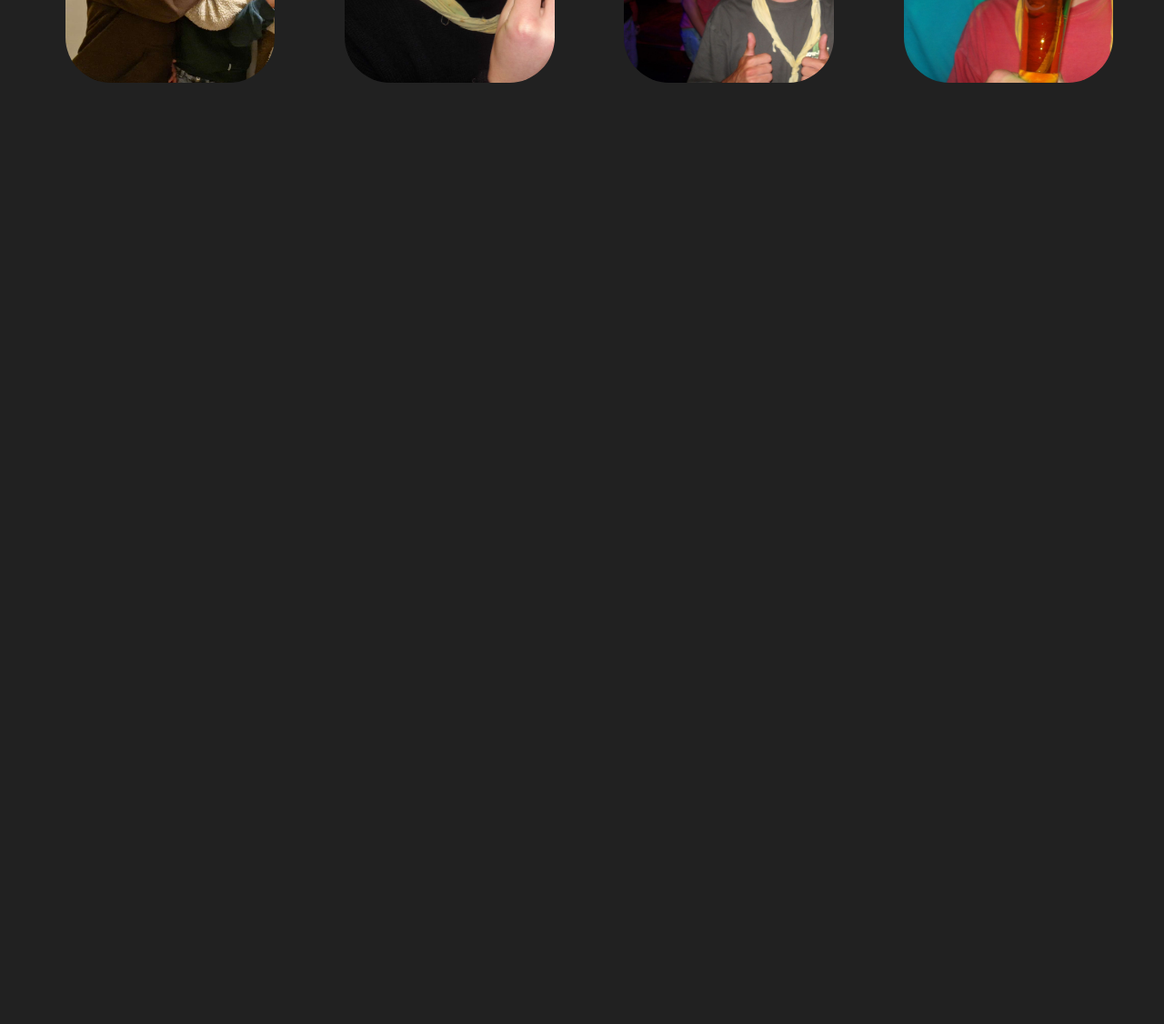
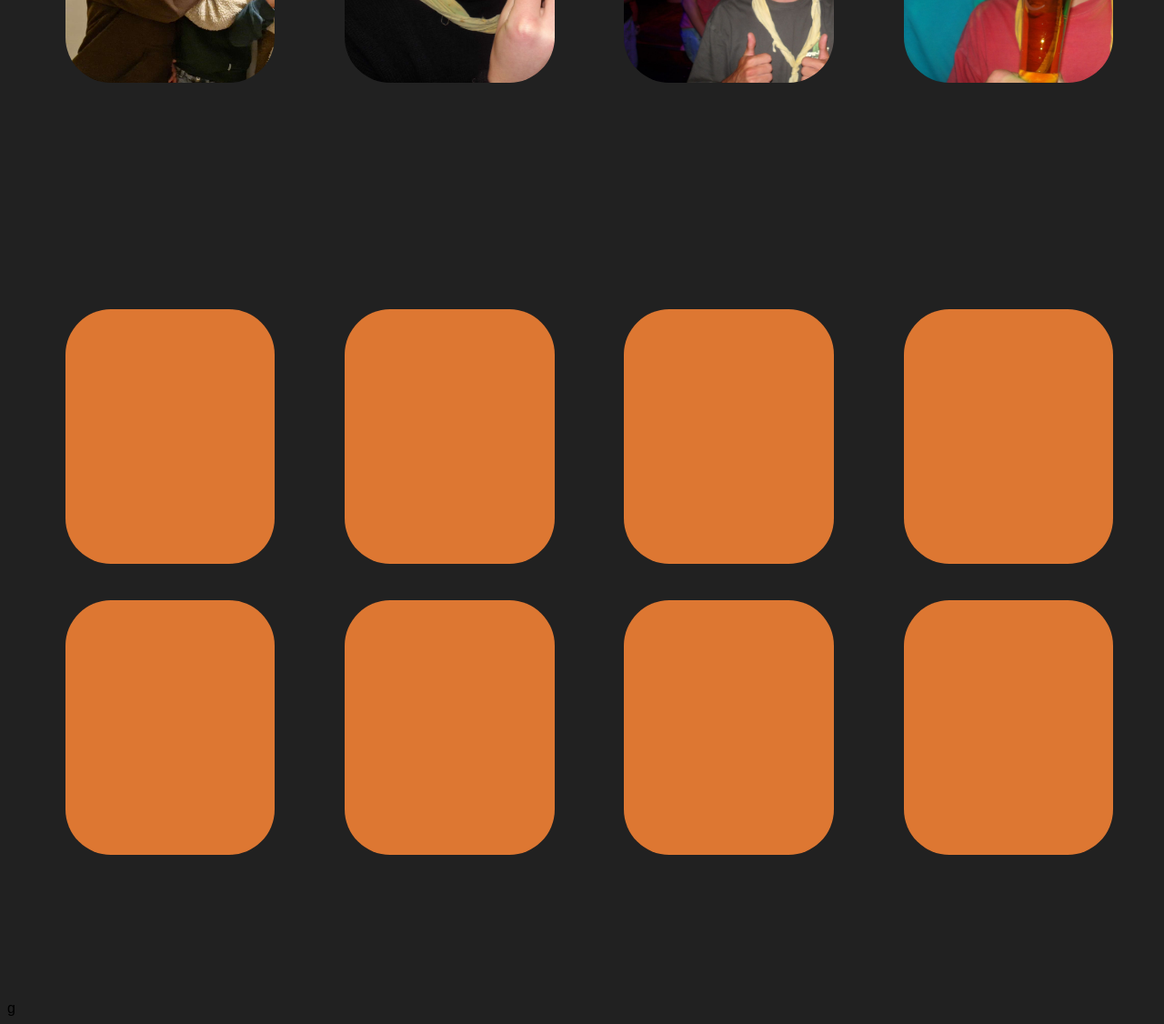
Before and after one commit to FSdekorte/keise-trio, a website: page index.html in a window 1280 px wide. Shown: the part 1308-2434 px from the top of the page at 91% size. Before the commit the page ends 1608 px from the top, so only its background shows below. Drawn offline with Linux system fonts and the light colour scheme; a web font is replaced by a local one.

Commit message:
update index.html

```diff
--- a/index.html
+++ b/index.html
@@ -80,7 +80,7 @@
             </div>
         </div>
     </section>
-    <!-- <section class="section-bts-collage">
+    <section class="section-bts-collage">
         <div class="container-bts-collage">
             <div class="bts-collage hidden"></div>
             <div class="bts-collage hidden"></div>
@@ -91,7 +91,7 @@
             <div class="bts-collage hidden"></div>
             <div class="bts-collage hidden"></div>
         </div>
-    </section> -->
+    </section>g
 
 </body>
 </html>
```
